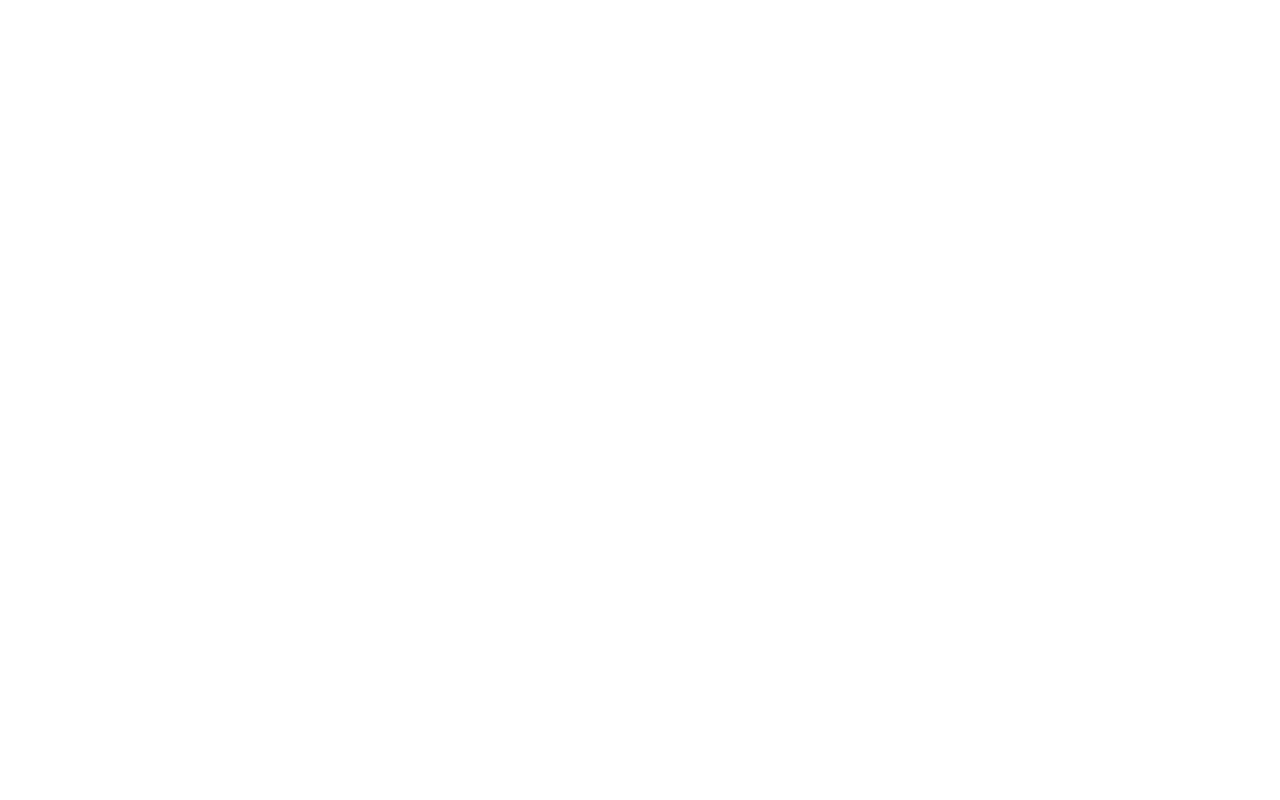
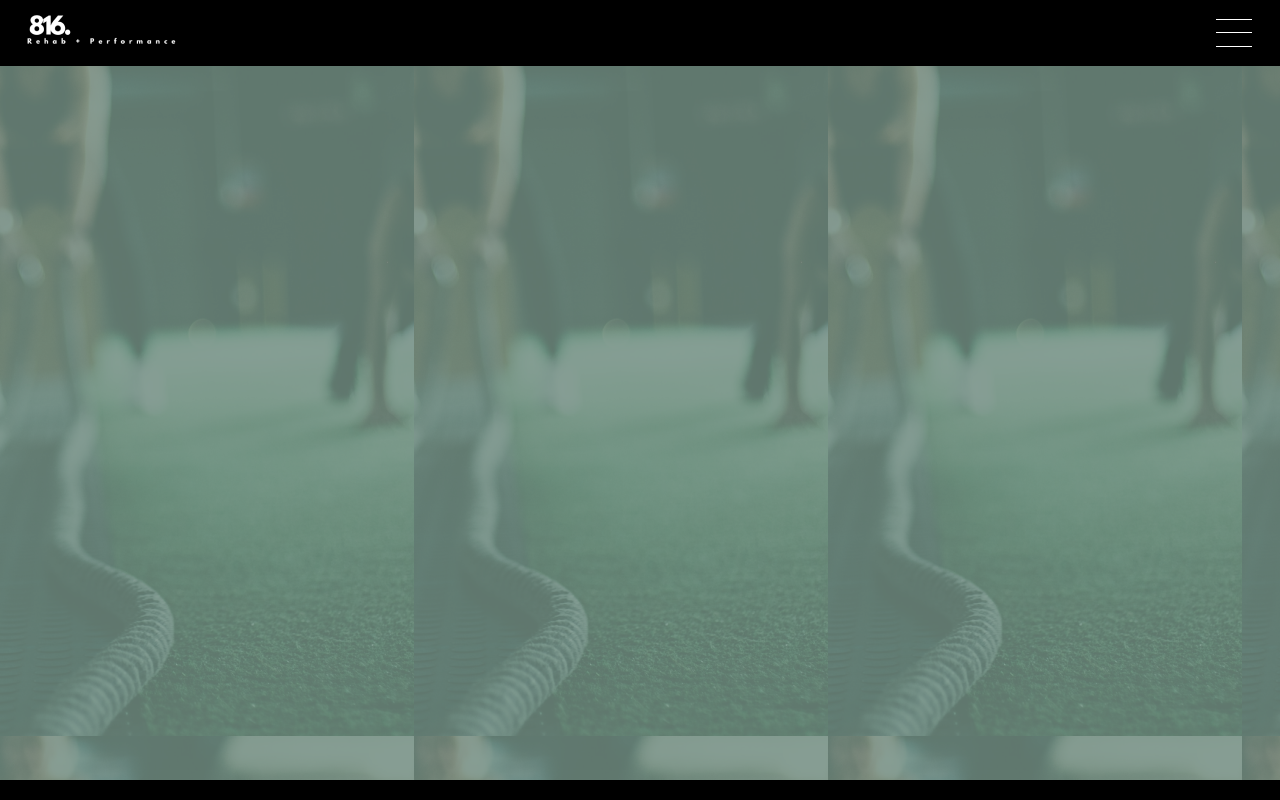
Before and after one commit to Csantos07/816-rehab, a plain HTML site: page index.html in a window 1280 px wide. Drawn offline with Linux system fonts and the light colour scheme.

Commit message:
navbar and background image: next work on logo, button and footer

```diff
--- a/index.html
+++ b/index.html
@@ -4,12 +4,26 @@
   <meta charset="UTF-8">
   <meta name="viewport" content="width=device-width, initial-scale=1.0">
   <title>Document</title>
+  <link rel="stylesheet" href="style.css">
 </head>
 <body>
 
-  <nav></nav>
-  <main></main>
-  <footer></footer>
+  <div class="container">
+    <nav>
+      <section class="left-side">
+        <img src="assets/images/mobile-nav-logo.png" alt="">
+      </section>
+      <section class="right-side">
+        <div class="menu-icon-container">
+          <div class="menu-icon line one"></div>
+          <div class="menu-icon line two"></div>
+          <div class="menu-icon line three"></div>
+        </div>
+      </section>
+    </nav>
+    <main></main>
+    <footer></footer>
+  </div>
 
 </body>
 </html>
--- a/style.css
+++ b/style.css
@@ -0,0 +1,62 @@
+/* Apply styles to the container */
+*,
+*::before,
+*::after {
+  margin: 0;
+  padding: 0;
+  box-sizing: inherit;
+}
+
+body {
+  box-sizing: border-box;
+  margin: 0;
+}
+
+.container {
+  display: flex;
+  flex-direction: column;
+  min-height: 100vh; /* Ensure container takes at least the viewport height */
+  margin: 0;
+  background-color: #708D81;
+  background-image: url('assets/images/mobile-background-splash-page-with-color.png');
+}
+
+/* Style the navigation bar */
+nav {
+  background-color: #000000;
+  /* color: white; */
+  padding: 10px;
+  display: flex;
+  justify-content: space-between;
+  align-items: center;
+}
+
+.menu-icon-container {
+  width: 2.5rem;
+  height: 2.5rem;
+  display: flex;
+  flex-direction: column;
+  justify-content: space-around;
+  align-items: center;
+  margin-right: 1rem;
+}
+.menu-icon.line {
+  width: 90%;
+  background-color: white;
+  /* border: 1px solid white; */
+  height: 1px;
+}
+
+
+/* Style the main content section */
+main {
+  flex-grow: 1; /* Allow main to expand and take remaining space */
+  padding: 20px;
+}
+
+/* Style the footer */
+footer {
+  background-color: #000000;
+  color: white;
+  padding: 10px;
+}
```
Also changed, not shown: assets/images/mobile-background-splash-page-with-color.png (added), assets/images/mobile-background-splash-page.png (added), assets/images/mobile-nav-logo.png (added), 1 other file.
